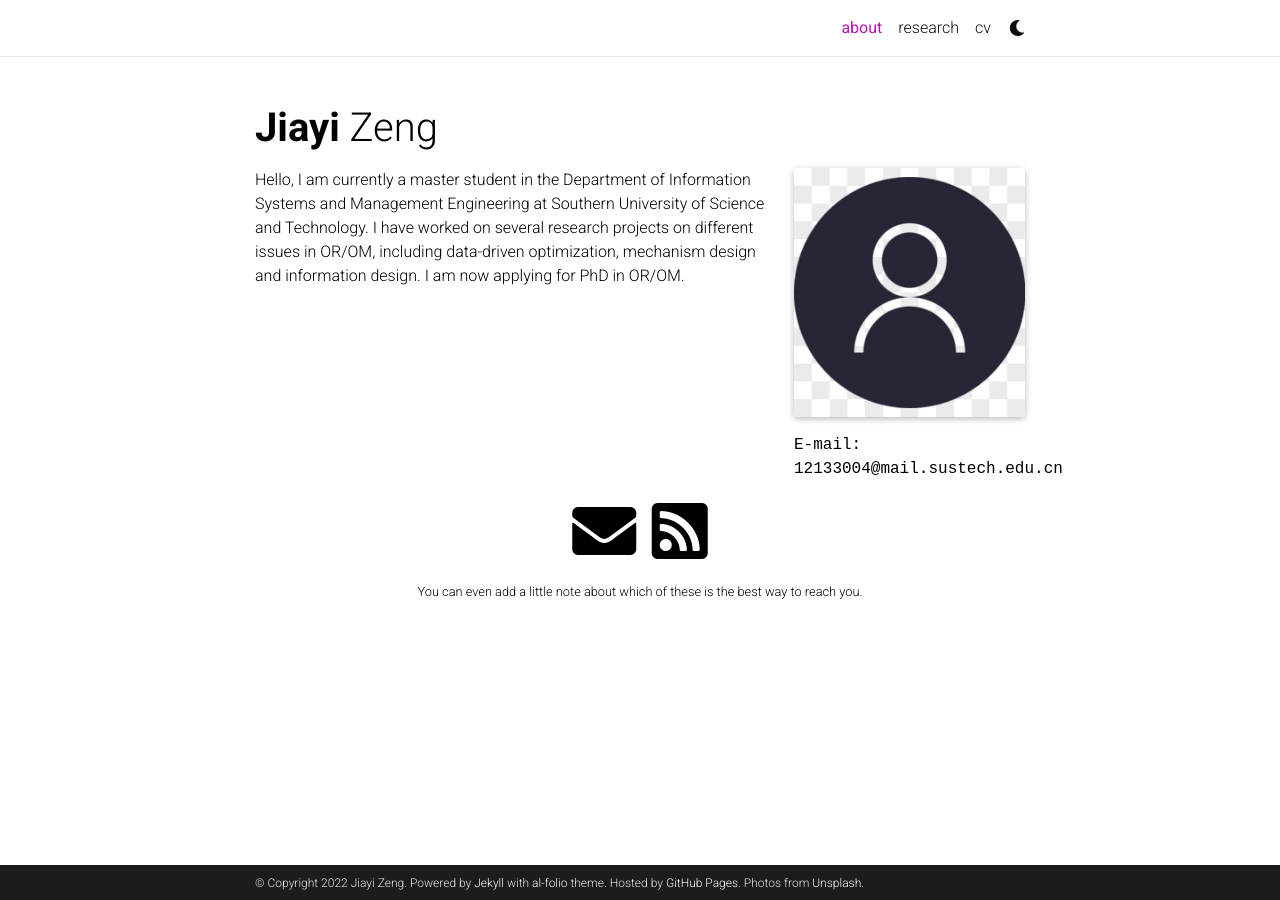
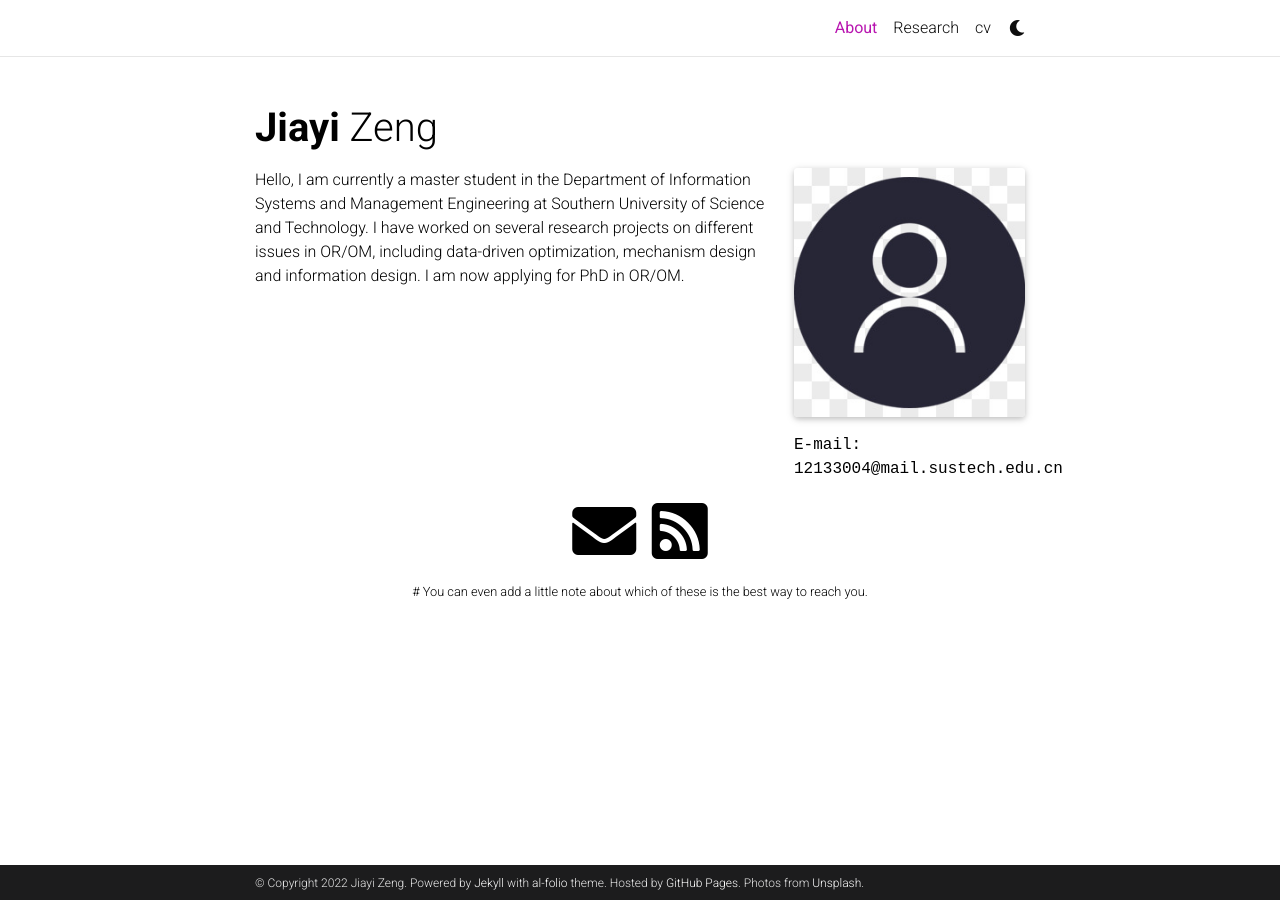
Before and after one commit to ovulaovum/ovulaovum.github.io, a Jekyll site: the page built from _pages/about.md, in a window 1280 px wide. Built offline with Jekyll 4.4.1, drawn with Linux system fonts in a browser that asks for light colours; full-size pictures stand in for the smaller copies a plugin makes; comment, search, counter and statistics services are not loaded; a style sheet for code colours, icons or effects is not loaded.

Commit message:
small changes

```diff
--- a/_config.yml
+++ b/_config.yml
@@ -94,7 +94,7 @@ facebook_id: # your facebook id
 discord_id: # your discord id (18-digit unique numerical identifier)
 
 contact_note: >
-  You can even add a little note about which of these is the best way to reach you.
+  # You can even add a little note about which of these is the best way to reach you.
 
 # -----------------------------------------------------------------------------
 # Analytics and search engine verification
--- a/_pages/about.md
+++ b/_pages/about.md
@@ -1,6 +1,6 @@
 ---
 layout: about
-title: about
+title: About
 permalink: /
 # subtitle: <a href='#'>Affiliations</a>. Address. Contacts. Moto. Etc.
 
```
Also changed, not shown: _pages/projects.md (+1 -1 lines).
